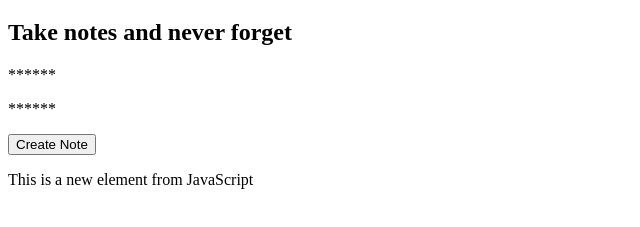
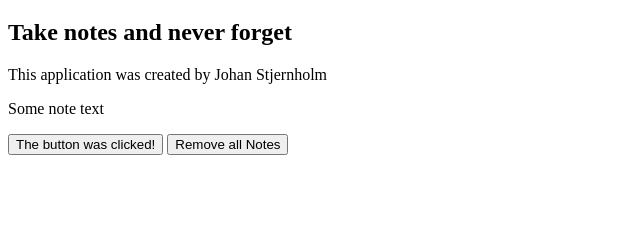
Before and after one commit to codeballet/udemy-modern-javascript-mead, a plain HTML site: page notes-app/index.html in a window 1280 px wide. Both pictures are taken after a click on the button "Create Note". Shown: the part 61-288 px from the top of the page, without its empty margins (0-640 px from the left). Drawn offline with Linux system fonts and the light colour scheme.

Commit message:
Section 7.54: Browser - Advanced Queries

```diff
--- a/notes-app/index.html
+++ b/notes-app/index.html
@@ -6,9 +6,10 @@
   <body>
     <h1>Notes App</h1>
     <h2>Take notes and never forget</h2>
-    <p>This application was created by Johan Stjernholm</p>
-    <p>Some note text</p>
-    <button>Create Note</button>
+    <p class="note">This application was created by Johan Stjernholm</p>
+    <p class="note">Some note text</p>
+    <button id="create-note">Create Note</button>
+    <button id="remove-all">Remove all Notes</button>
     <script src="notes-app.js"></script>
   </body>
 </html>
--- a/notes-app/notes-app.js
+++ b/notes-app/notes-app.js
@@ -9,22 +9,23 @@ const notes = [{
   body: 'Get a new seat'
 }]
 
-// DOM - Document Object Model
-
-// Query and remove
-// const p = document.querySelector('p')
-// p.remove()
-
-// Query all and remove
-const ps = document.querySelectorAll('p')
-
-ps.forEach(function (p) {
-  p.textContent = '******'
-  // console.log(p.textContent)
-  // p.remove()
+document.querySelector('#create-note').addEventListener('click', function (e) {
+  e.target.textContent = 'The button was clicked!'
 })
 
-// Add a new element
-const newParagraph = document.createElement('p')
-newParagraph.textContent = 'This is a new element from JavaScript'
-document.querySelector('body').appendChild(newParagraph)
+document.querySelector('#remove-all').addEventListener('click', function () {
+  document.querySelectorAll('.note').forEach(function (note) {
+    note.remove()
+  })
+})
+
+// -- Single --
+// p
+// #replace
+// .item
+
+// -- Multiple --
+// p#order
+// button.inventory
+// h1#title.application
+// h1.application#title
```
Also changed, not shown: todo-app/index.html (+1 -0 lines), todo-app/todo-app.js (+5 -2 lines), 6-arrays/todo.js (line endings or trailing spaces).
